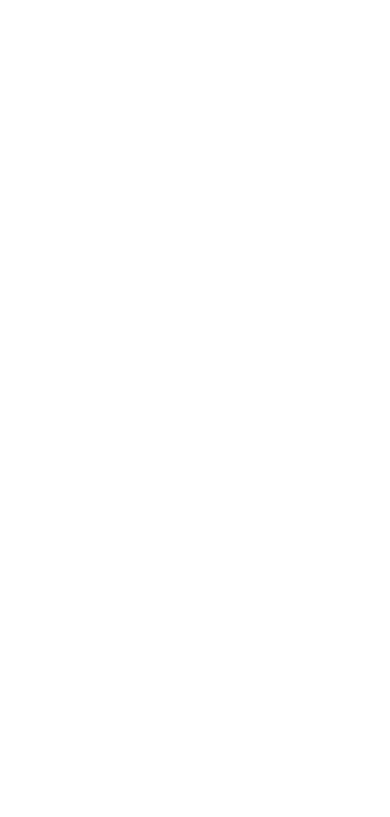
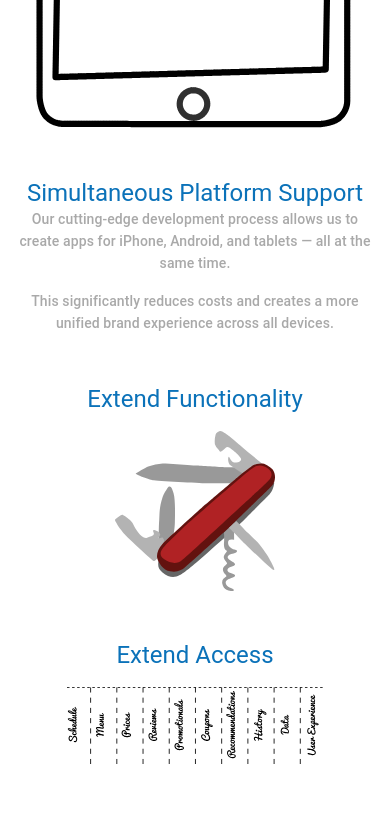
Before and after one commit to oybek703/mui-react, a React (Create React App) app: page /mobileapps in a window 390 px wide. Shown: the part 1156-1973 px from the top of the page. Before the commit the page ends 844 px from the top, so only its background shows below. Built offline with nearby package versions, Linux system fonts and the light colour scheme.

Commit message:
mobile apps page is finished

```diff
--- a/src/components/App.js
+++ b/src/components/App.js
@@ -7,6 +7,7 @@ import Footer from "./UI/Footer"
 import LandingPage from "./LandingPage"
 import Services from "./Services"
 import CustomSoftware from "./CustomSoftware"
+import MobileApps from "./MobileApps"
 const App = () => {
     return (
         <ThemeProvider theme={theme}>
@@ -16,7 +17,7 @@ const App = () => {
                  <Route  exact path='/' component={LandingPage}/>
                  <Route  exact path='/services' component={Services}/>
                  <Route  exact path='/customsoftware' component={CustomSoftware}/>
-                 <Route  exact path='/mobileapps' component={() => <h1>Mobile App Development</h1>}/>
+                 <Route  exact path='/mobileapps' component={MobileApps}/>
                  <Route  exact path='/websites' component={() => <h1>Website Development</h1>}/>
                  <Route  exact path='/revolution' component={() => <h1>Revolution</h1>}/>
                  <Route  exact path='/about' component={() => <h1>About</h1>}/>
--- a/src/components/MobileApps.js
+++ b/src/components/MobileApps.js
@@ -1,4 +1,4 @@
-import React from 'react'
+import React, {Fragment} from 'react'
 import {Container, Hidden, IconButton, makeStyles, Typography, useMediaQuery} from "@material-ui/core"
 import Grid from "@material-ui/core/Grid"
 import {Link} from "react-router-dom"
@@ -6,6 +6,10 @@ import Lottie from 'react-lottie'
 import BackArrow from "../assets/backArrow.svg"
 import ForwardArrow from "../assets/forwardArrow.svg"
 import integrationAnimation from '../animations/integrationAnimation/data.json'
+import swiss from '../assets/swissKnife.svg'
+import access from '../assets/extendAccess.svg'
+import engagement from '../assets/increaseEngagement.svg'
+import ActionCall from "./UI/ActionCall"
 
 const useStyles = makeStyles(theme => ({
     darkText: {
@@ -17,6 +21,15 @@ const useStyles = makeStyles(theme => ({
     integrationIcon: {
         maxHeight: '60em',
         maxWidth: '10em'
+    },
+    features: {
+        maxWidth: '25em',
+        maxHeight: '10em',
+        display: 'block',
+        margin: '1em auto',
+        [theme.breakpoints.down('sm')]: {
+            maxWidth: '16em'
+        }
     }
 }))
 
@@ -32,6 +45,7 @@ const MobileApps = () => {
     }
     const matchSM = useMediaQuery(theme => theme.breakpoints.down('sm'))
     return (
+        <Fragment>
             <Container>
                 <Grid container className={classes.marginTop}>
                     <Grid item container xs={matchSM ? 1 : 2} justify='flex-start' alignItems='flex-start'>
@@ -83,7 +97,23 @@ const MobileApps = () => {
                         </Typography>
                     </Grid>
                 </Grid>
+                <Grid container justify='space-around'>
+                    <Grid item sm={6} md className={classes.marginTop}>
+                        <Typography align='center' variant='h5' color='primary'>Extend Functionality</Typography>
+                        <img className={classes.features} src={swiss} alt="extended functionality"/>
+                    </Grid>
+                    <Grid item sm={6} md className={classes.marginTop}>
+                        <Typography align='center' variant='h5' color='primary'>Extend Access</Typography>
+                        <img className={classes.features} src={access} alt="extend access"/>
+                    </Grid>
+                    <Grid item sm={12} md className={classes.marginTop}>
+                        <Typography align='center' variant='h5' color='primary'>Increase Engagement</Typography>
+                        <img className={classes.features} src={engagement} alt="increased engagement"/>
+                    </Grid>
+                </Grid>
             </Container>
+            <ActionCall/>
+        </Fragment>
     )
 }
 
```
Lines whose indentation alone changed are shown as unchanged.
